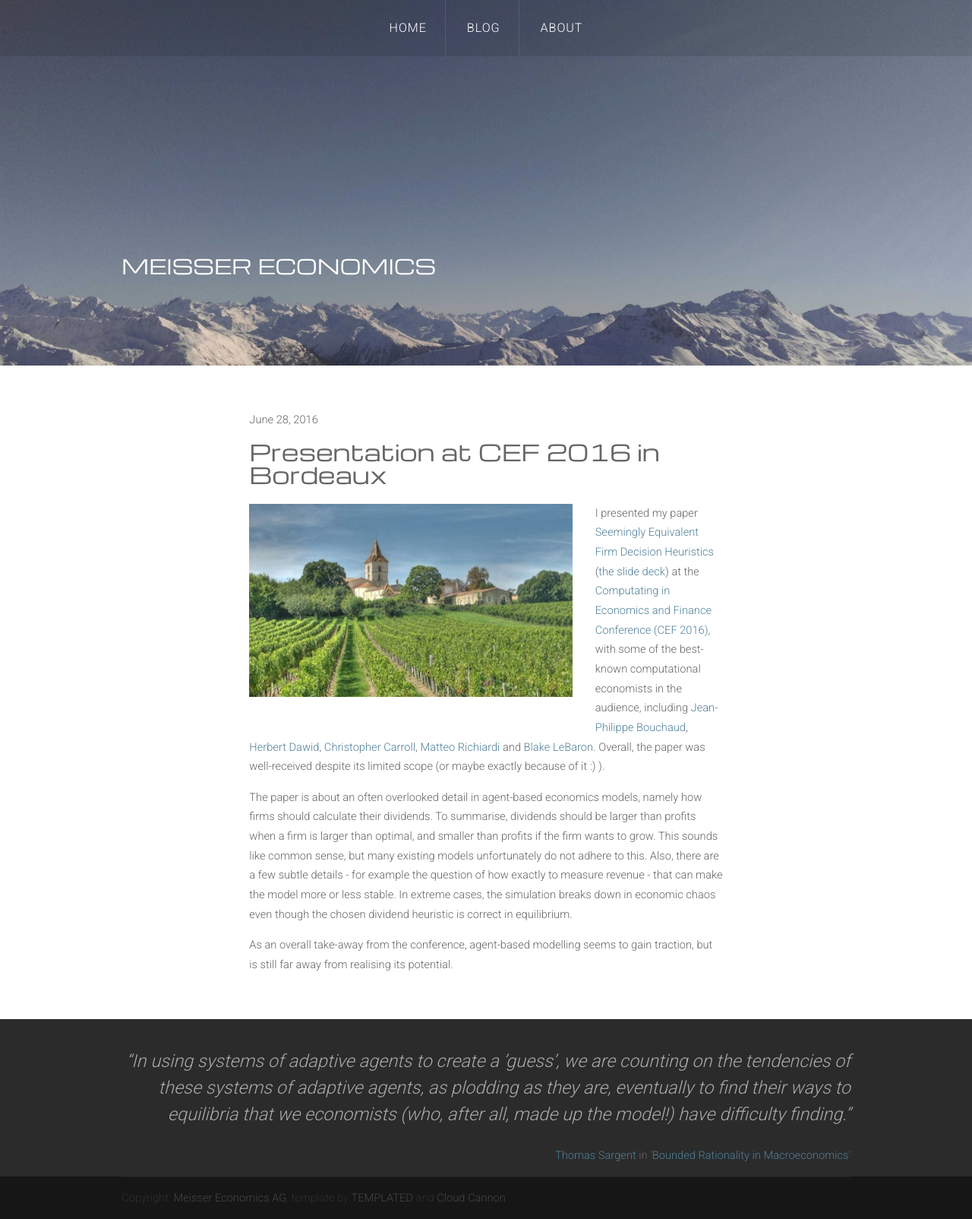
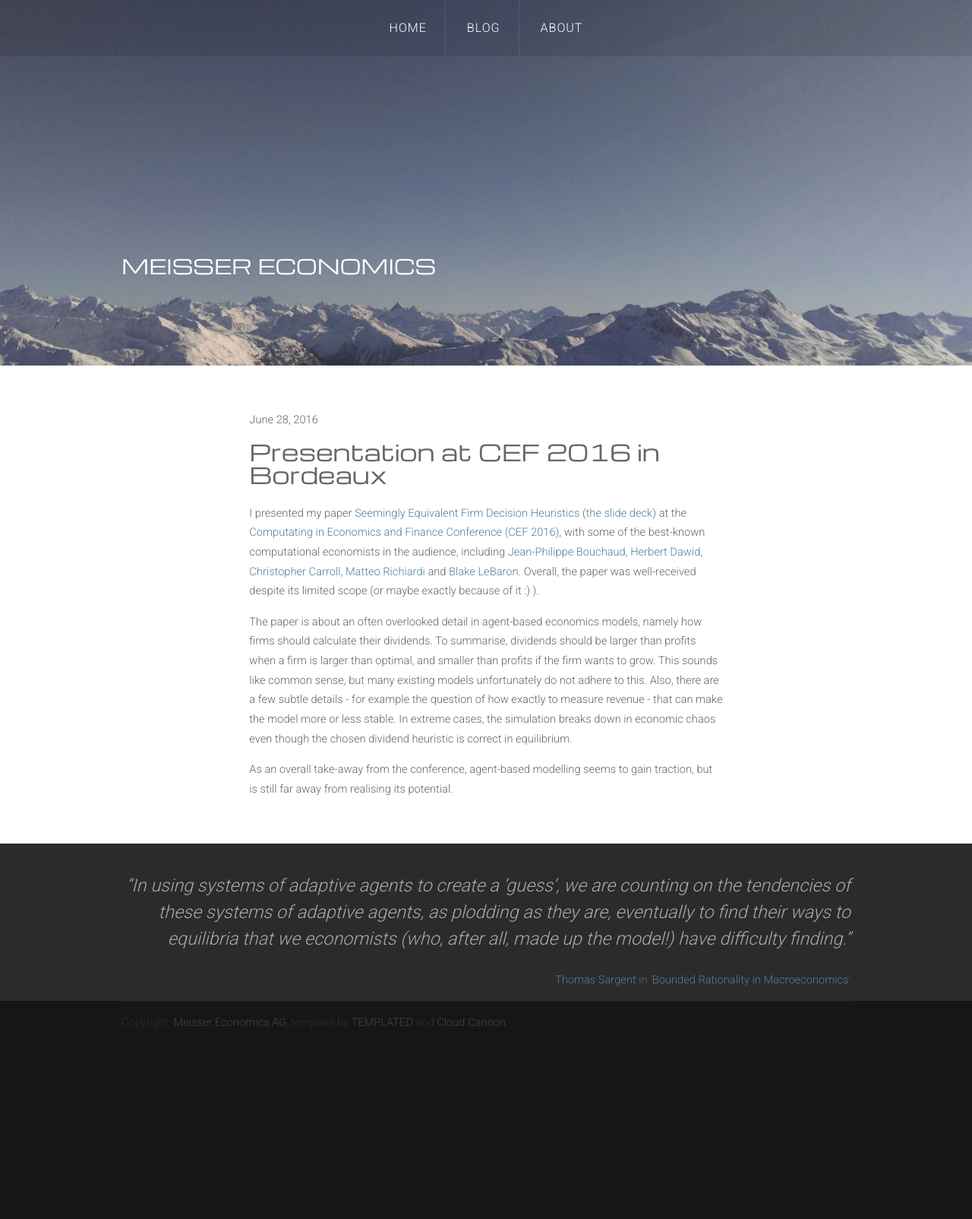
Before and after one commit to meisserecon/www, a Jekyll site: the page built from _posts/2016-06-28-Heuristics.md, in a window 1280 px wide. Shown: the whole page at 76% size. Built offline with Jekyll 4.4.1, drawn with Linux system fonts in a browser that asks for light colours; nearby versions of some CDN libraries; after the commit the page ends 1373 px from its top, so only the background shows below that.

Commit message:
removing image

```diff
--- a/_posts/2016-06-28-Heuristics.md
+++ b/_posts/2016-06-28-Heuristics.md
@@ -2,7 +2,7 @@
 layout: post
 title: Presentation at CEF 2016 in Bordeaux
 ---
-<p><img src="/assets/images/bordeaux.jpg" alt="" class="image left"></p>I presented my paper <a href="/assets/images/heuristics.pdf">Seemingly Equivalent Firm Decision Heuristics</a> (<a href="https://editorialexpress.com/cgi-bin/conference/download.cgi?paper_id=87&file_type=slides">the slide deck</a>) at the <a href="https://editorialexpress.com/conference/CEF2016/program/CEF2016.html#61">Computating in Economics and Finance Conference (CEF 2016)</a>, with some of the best-known computational economists in the audience, including <a href="https://en.wikipedia.org/wiki/Jean-Philippe_Bouchaud">Jean-Philippe Bouchaud</a>, <a href="http://www.wiwi.uni-bielefeld.de/lehrbereiche/vwl/etace/team/hdawid/">Herbert Dawid</a>, <a href="http://www.econ2.jhu.edu/people/ccarroll/">Christopher Carroll</a>, <a href="https://sites.google.com/site/matteorichiardi/home">Matteo Richiardi</a> and <a href="http://people.brandeis.edu/~blebaron/">Blake LeBaron</a>. Overall, the paper was well-received despite its limited scope (or maybe exactly because of it :) ).
+I presented my paper <a href="/assets/images/heuristics.pdf">Seemingly Equivalent Firm Decision Heuristics</a> (<a href="https://editorialexpress.com/cgi-bin/conference/download.cgi?paper_id=87&file_type=slides">the slide deck</a>) at the <a href="https://editorialexpress.com/conference/CEF2016/program/CEF2016.html#61">Computating in Economics and Finance Conference (CEF 2016)</a>, with some of the best-known computational economists in the audience, including <a href="https://en.wikipedia.org/wiki/Jean-Philippe_Bouchaud">Jean-Philippe Bouchaud</a>, <a href="http://www.wiwi.uni-bielefeld.de/lehrbereiche/vwl/etace/team/hdawid/">Herbert Dawid</a>, <a href="http://www.econ2.jhu.edu/people/ccarroll/">Christopher Carroll</a>, <a href="https://sites.google.com/site/matteorichiardi/home">Matteo Richiardi</a> and <a href="http://people.brandeis.edu/~blebaron/">Blake LeBaron</a>. Overall, the paper was well-received despite its limited scope (or maybe exactly because of it :) ).
 
 The paper is about an often overlooked detail in agent-based economics models, namely how firms should calculate their dividends. To summarise, dividends should be larger than profits when a firm is larger than optimal, and smaller than profits if the firm wants to grow. This sounds like common sense, but many existing models unfortunately do not adhere to this. Also, there are a few subtle details - for example the question of how exactly to measure revenue - that can make the model more or less stable. In extreme cases, the simulation breaks down in economic chaos even though the chosen dividend heuristic is correct in equilibrium.
 
```
